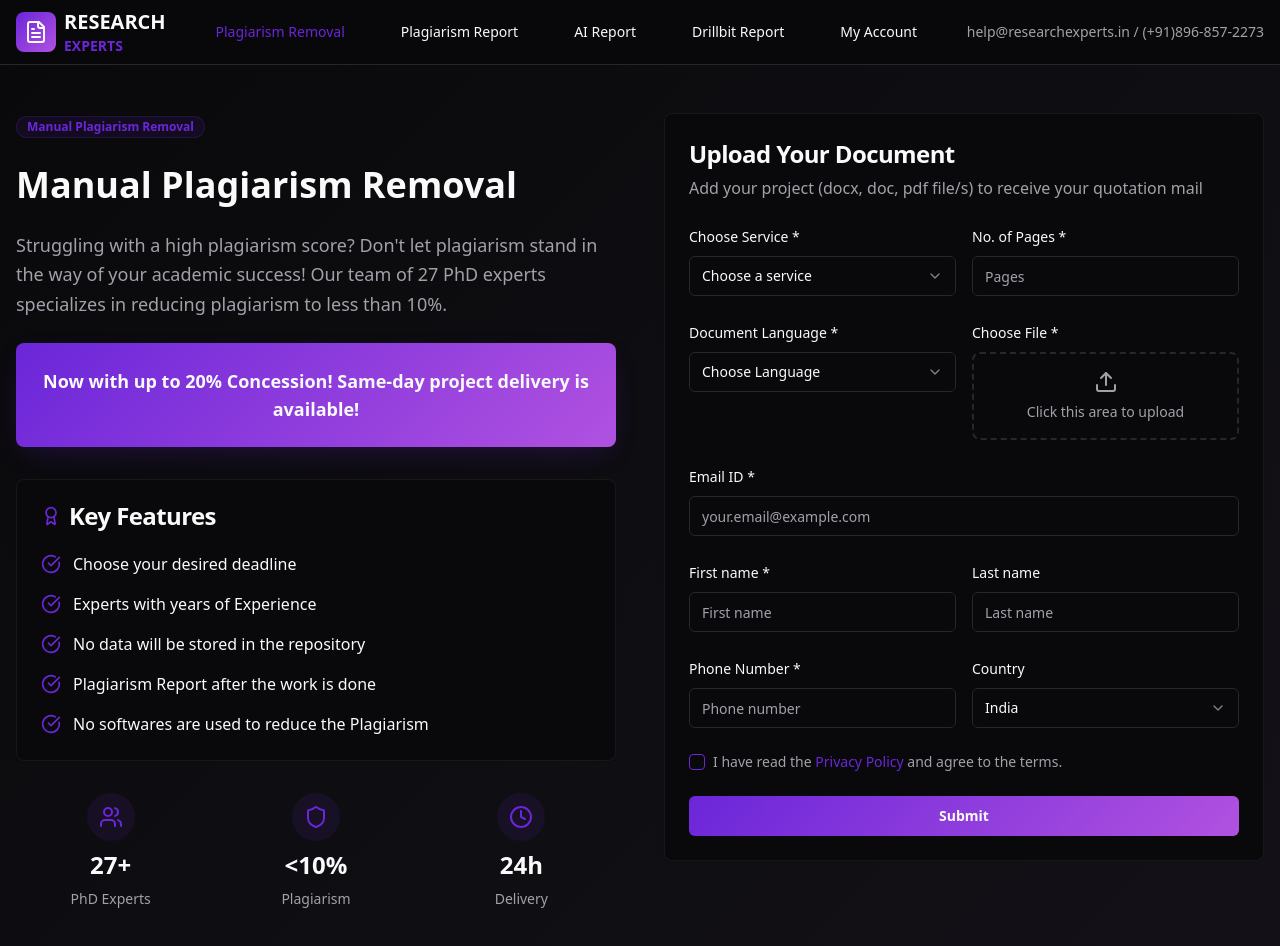
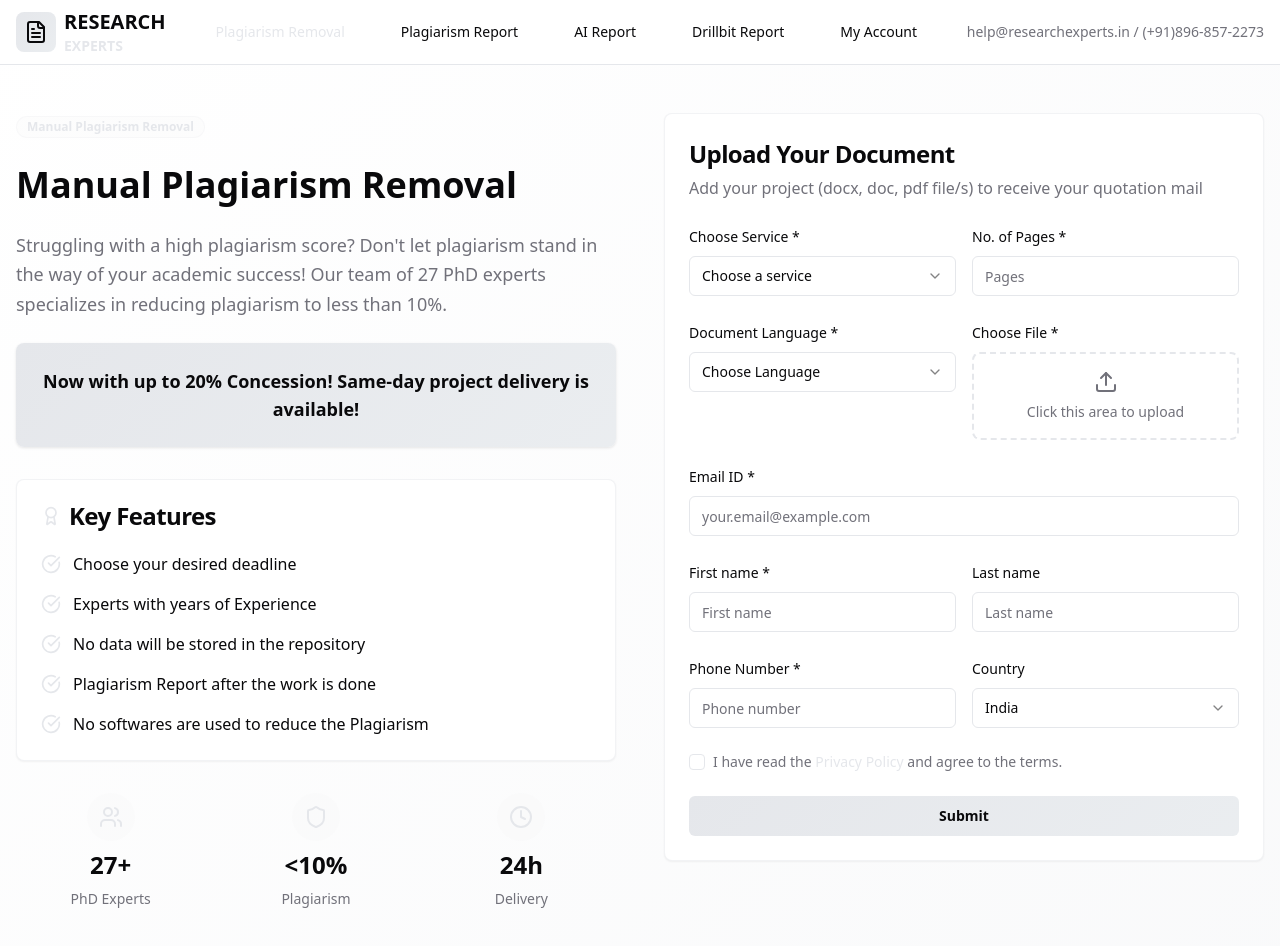
Before and after one commit to grey123341/theme-swap-website-clone, a React (Vite) app: page / in a window 1280 px wide. Shown: the top 946 px of the page. Built offline with nearby package versions, Linux system fonts and the light colour scheme.

Commit message:
Change color scheme to minimalist

```diff
--- a/src/index.css
+++ b/src/index.css
@@ -8,38 +8,38 @@ All colors MUST be HSL.
 
 @layer base {
   :root {
-    --background: 240 10% 3.9%;
-    --foreground: 0 0% 98%;
+    --background: 0 0% 100%;
+    --foreground: 240 10% 3.9%;
 
-    --card: 240 10% 3.9%;
-    --card-foreground: 0 0% 98%;
+    --card: 0 0% 100%;
+    --card-foreground: 240 10% 3.9%;
 
-    --popover: 240 10% 3.9%;
-    --popover-foreground: 0 0% 98%;
+    --popover: 0 0% 100%;
+    --popover-foreground: 240 10% 3.9%;
 
-    --primary: 263 70% 50%;
-    --primary-foreground: 0 0% 98%;
+    --primary: 220 13% 91%;
+    --primary-foreground: 240 10% 3.9%;
 
-    --secondary: 240 3.7% 15.9%;
-    --secondary-foreground: 0 0% 98%;
+    --secondary: 220 14% 96%;
+    --secondary-foreground: 240 10% 3.9%;
 
-    --muted: 240 3.7% 15.9%;
-    --muted-foreground: 240 5% 64.9%;
+    --muted: 220 14% 96%;
+    --muted-foreground: 240 3.8% 46.1%;
 
-    --accent: 240 3.7% 15.9%;
-    --accent-foreground: 0 0% 98%;
+    --accent: 220 14% 96%;
+    --accent-foreground: 240 10% 3.9%;
 
-    --destructive: 0 62.8% 30.6%;
+    --destructive: 0 84.2% 60.2%;
     --destructive-foreground: 0 0% 98%;
 
-    --border: 240 3.7% 15.9%;
-    --input: 240 3.7% 15.9%;
-    --ring: 263 70% 50%;
+    --border: 220 13% 91%;
+    --input: 220 13% 91%;
+    --ring: 240 10% 3.9%;
 
-    --gradient-primary: linear-gradient(135deg, hsl(263 70% 50%), hsl(280 70% 60%));
-    --gradient-hero: linear-gradient(135deg, hsl(240 10% 3.9%), hsl(260 15% 8%));
-    --shadow-elegant: 0 10px 30px -10px hsl(263 70% 50% / 0.3);
-    --transition-smooth: all 0.3s cubic-bezier(0.4, 0, 0.2, 1);
+    --gradient-primary: linear-gradient(135deg, hsl(220 13% 91%), hsl(210 16% 93%));
+    --gradient-hero: linear-gradient(135deg, hsl(0 0% 100%), hsl(220 14% 98%));
+    --shadow-elegant: 0 1px 3px 0 hsl(0 0% 0% / 0.1);
+    --transition-smooth: all 0.2s ease-in-out;
 
     --radius: 0.5rem;
 
@@ -61,38 +61,38 @@ All colors MUST be HSL.
   }
 
   .dark {
-    --background: 0 0% 98%;
+    --background: 220 14% 96%;
     --foreground: 240 10% 3.9%;
 
-    --card: 0 0% 98%;
+    --card: 0 0% 100%;
     --card-foreground: 240 10% 3.9%;
 
-    --popover: 0 0% 98%;
+    --popover: 0 0% 100%;
     --popover-foreground: 240 10% 3.9%;
 
-    --primary: 263 70% 50%;
-    --primary-foreground: 0 0% 98%;
+    --primary: 220 13% 91%;
+    --primary-foreground: 240 10% 3.9%;
 
-    --secondary: 210 40% 96.1%;
+    --secondary: 220 14% 96%;
     --secondary-foreground: 240 10% 3.9%;
 
-    --muted: 210 40% 96.1%;
-    --muted-foreground: 215.4 16.3% 46.9%;
+    --muted: 220 14% 96%;
+    --muted-foreground: 240 3.8% 46.1%;
 
-    --accent: 210 40% 96.1%;
+    --accent: 220 14% 96%;
     --accent-foreground: 240 10% 3.9%;
 
     --destructive: 0 84.2% 60.2%;
     --destructive-foreground: 0 0% 98%;
 
-    --border: 214.3 31.8% 91.4%;
-    --input: 214.3 31.8% 91.4%;
-    --ring: 263 70% 50%;
+    --border: 220 13% 91%;
+    --input: 220 13% 91%;
+    --ring: 240 10% 3.9%;
 
-    --gradient-primary: linear-gradient(135deg, hsl(263 70% 50%), hsl(280 70% 60%));
-    --gradient-hero: linear-gradient(135deg, hsl(0 0% 98%), hsl(210 40% 96%));
-    --shadow-elegant: 0 10px 30px -10px hsl(263 70% 50% / 0.2);
-    --transition-smooth: all 0.3s cubic-bezier(0.4, 0, 0.2, 1);
+    --gradient-primary: linear-gradient(135deg, hsl(220 13% 91%), hsl(210 16% 93%));
+    --gradient-hero: linear-gradient(135deg, hsl(0 0% 100%), hsl(220 14% 98%));
+    --shadow-elegant: 0 1px 3px 0 hsl(0 0% 0% / 0.1);
+    --transition-smooth: all 0.2s ease-in-out;
     --sidebar-background: 240 5.9% 10%;
     --sidebar-foreground: 240 4.8% 95.9%;
     --sidebar-primary: 224.3 76.3% 48%;
```
